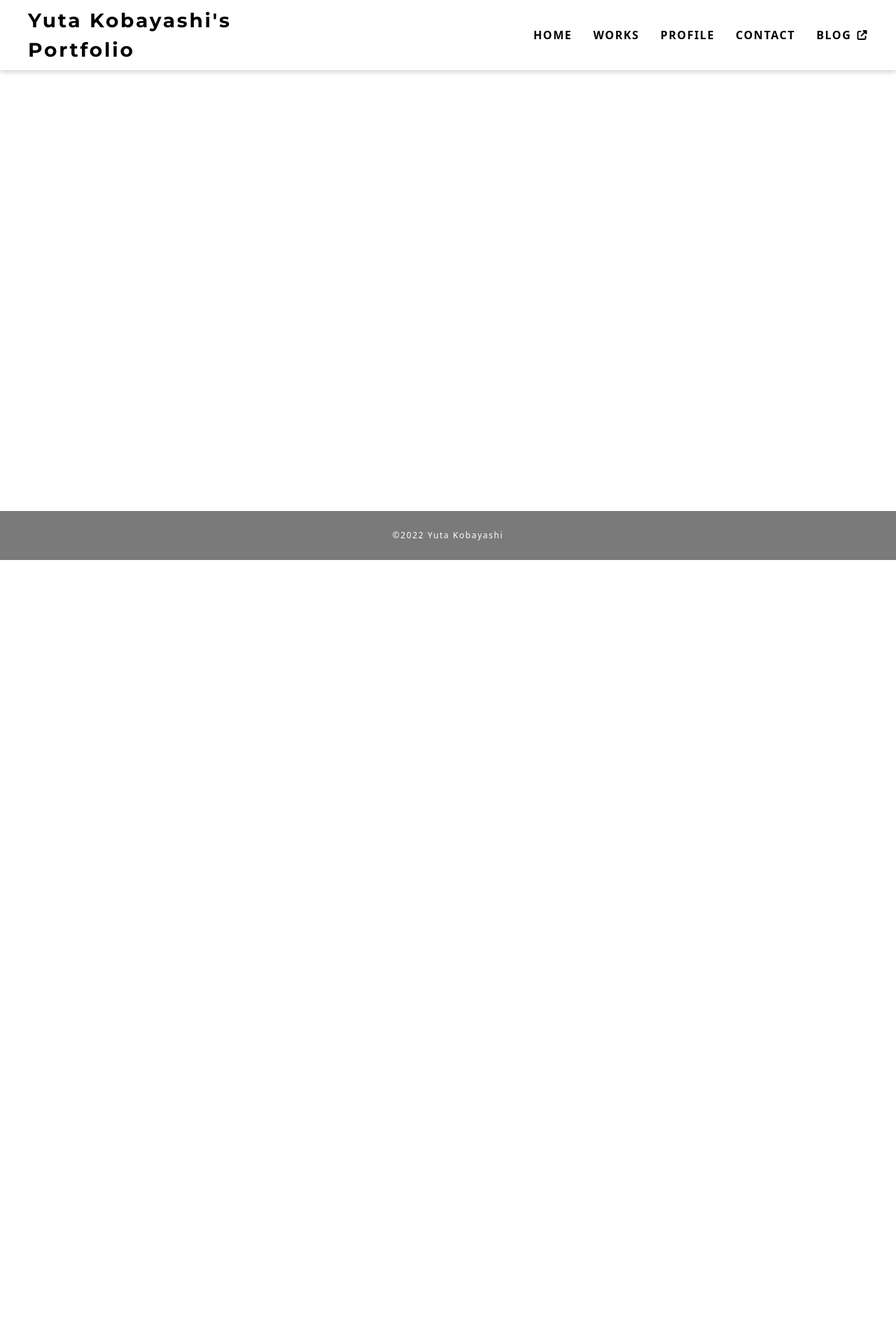
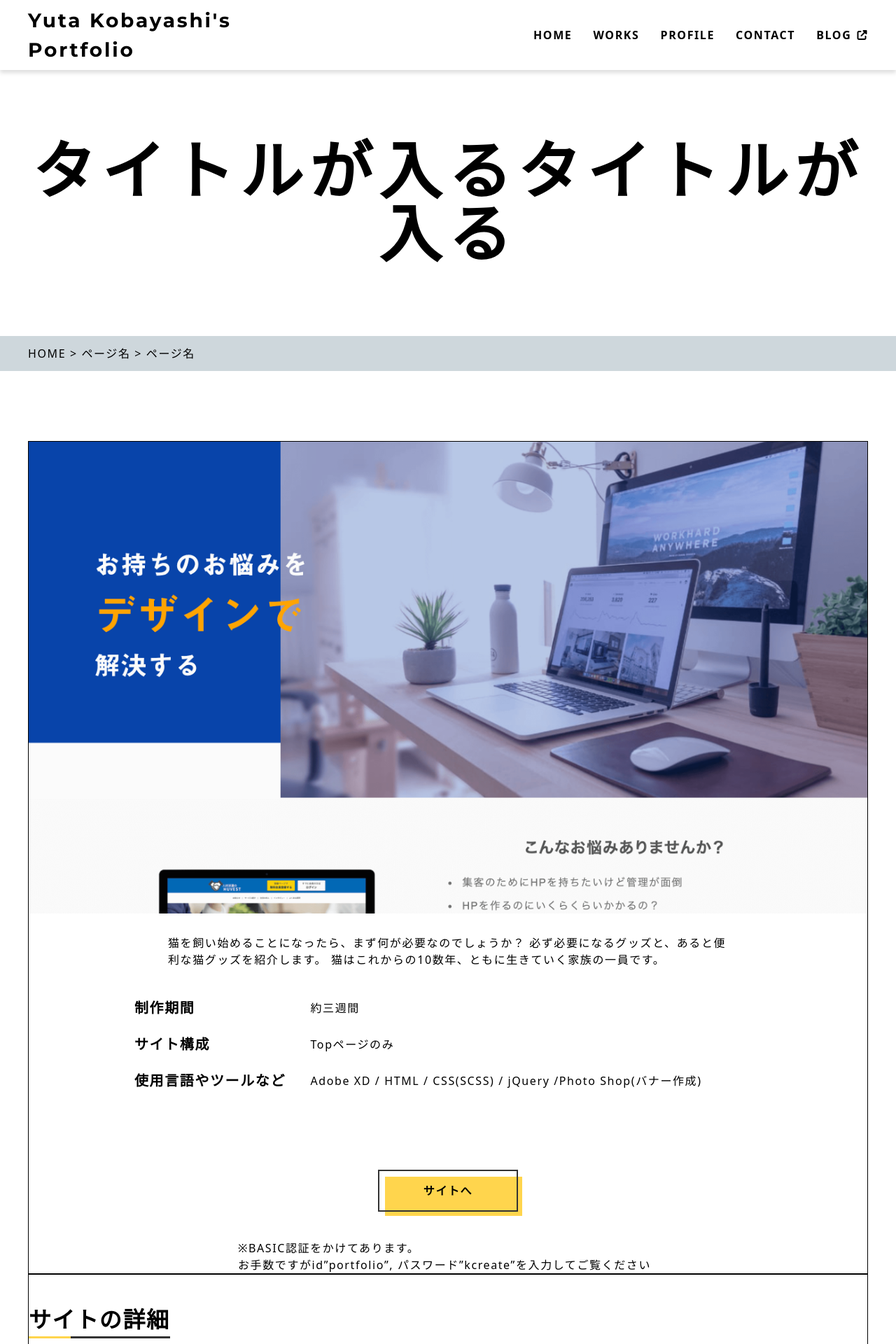
Before and after one commit to kbo580/my-portfolio-2022.7.25, a PHP site: page /single.html in a window 1280 px wide. Shown: the top 1920 px of the page at 70% size. Before the commit the page ends 800 px from the top, so only its background shows below. Run offline with PHP 8.4, Linux system fonts and the light colour scheme; some libraries are stand-ins or nearby versions; some web fonts are replaced.

Commit message:
listから修正

```diff
--- a/css/styles.css
+++ b/css/styles.css
@@ -957,6 +957,55 @@ span.wpcf7-not-valid-tip::before {
   }
 }
 /* -------------------------------------------- */
+/* single */
+/* -------------------------------------------- */
+.single__wrapper {
+  border: 1px solid #000;
+  padding: 40px 0;
+}
+.single__top {
+  border: 1px solid #000;
+}
+.single__explain {
+  max-width: 800px;
+  margin: 30px auto 0;
+}
+.single__attention {
+  max-width: 600px;
+  margin: 40px auto 0;
+}
+/* pc */
+.single-table {
+  width: 100%;
+  max-width: 900px;
+  margin: 30px auto 0;
+}
+.single-table__head {
+  padding: 10px 0;
+  text-align: left;
+  font-size: 1.25rem;
+}
+
+@media (max-width: 767px) {
+  /* sp */
+  .single-table__list, .single-table__head, .single-table__body {
+    display: block;
+  }
+  .single-table__list {
+    margin-top: 10px;
+  }
+  .single-table__head {
+    padding: 0;
+    font-size: 1rem;
+  }
+}
+/* -------------------------------------------- */
+/* contact */
+/* -------------------------------------------- */
+/* -------------------------------------------- */
+/* contact */
+/* -------------------------------------------- */
+/* -------------------------------------------- */
 /* ▼タブレット用デザインとして付け足すデザイン */
 /* -------------------------------------------- */
 /* ------------------------------------ */
--- a/css/styles.scss
+++ b/css/styles.scss
@@ -1167,6 +1167,97 @@ span.wpcf7-not-valid-tip {
   }
 }
 
+/* -------------------------------------------- */
+/* single */
+/* -------------------------------------------- */
+.single{
+  &__wrapper{
+    border: 1px solid #000;
+    padding: 40px 0;
+  }
+
+  &__top{
+    border: 1px solid #000;
+  }
+
+  &__explain{
+    max-width: 800px;
+    margin: 30px auto 0;
+  }
+
+
+  &__attention{
+    max-width: 600px;
+    margin: 40px auto 0;
+  }
+
+  &__detail{
+
+  }
+
+  &__point{
+
+  }
+}
+
+@media (min-width: 768px){
+  .single{
+    &__top{
+
+    }
+  }
+}
+
+// 説明
+/* pc */
+.single-table{
+  width: 100%;
+  max-width: 900px;
+  margin: 30px auto 0;
+
+  &__head{
+    padding: 10px 0;
+    text-align: left;
+    font-size: rem(20);
+  }
+}
+
+@media (max-width: 767px){
+  /* sp */
+  .single-table{
+    &__list,
+    &__head,
+    &__body{
+      display: block;
+    }
+
+    &__list{
+      margin-top: 10px;
+    }
+
+    &__head{
+      padding: 0;
+      font-size: rem(16);
+    }
+  }
+}
+
+/* -------------------------------------------- */
+/* contact */
+/* -------------------------------------------- */
+
+@media (min-width: 768px){
+
+}
+/* -------------------------------------------- */
+/* contact */
+/* -------------------------------------------- */
+
+@media (min-width: 768px){
+
+}
+
+
 
 /* -------------------------------------------- */
 /* ▼タブレット用デザインとして付け足すデザイン */
--- a/single.html
+++ b/single.html
@@ -57,6 +57,103 @@
   </header>
 
   <main>
+    <h2 class="heading-common page-heading en-title">タイトルが入るタイトルが入る</h2>
+
+    <div class="breadcrumbs">
+      <div class="breadcrumb_inner inner">
+        <span><a href="/">HOME</a></span> >
+        <span><a href="/">ページ名</a></span> >
+        <span>ページ名</span>
+      </div>
+    </div>
+    <!-- /breadcrumbs -->
+
+    <section class="single">
+      <div class="inner">
+        <div class="single__top">
+
+          <div class="single__thum thum">
+            <img src="images/k-create-top-image.png" alt="">
+          </div>
+          <p class="single__explain">猫を飼い始めることになったら、まず何が必要なのでしょうか？ 必ず必要になるグッズと、あると便利な猫グッズを紹介します。 猫はこれからの10数年、ともに生きていく家族の一員です。</p>
+
+          <table class="single-table">
+            <tr class="single-table__list">
+              <th class="single-table__head">制作期間</th>
+              <td class="single-table__body">約三週間</td>
+            </tr>
+
+            <tr class="single-table__list">
+              <th class="single-table__head">サイト構成</th>
+              <td class="single-table__body">Topページのみ</td>
+            </tr>
+
+            <tr class="single-table__list">
+              <th class="single-table__head">使用言語やツールなど</th>
+              <td class="single-table__body">Adobe XD / HTML / CSS(SCSS) / jQuery /Photo Shop(バナー作成)</td>
+            </tr>
+          </table>
+
+          <a href="" class="btn btn--pageChange mt-70">サイトへ</a>
+
+          <p  class="single__attention">※BASIC認証をかけてあります。<br>お手数ですがid”portfolio”, パスワード”kcreate”を入力してご覧ください</p>
+        </div>
+        <!-- /single__top -->
+
+        <div class="single__detail single__wrapper">
+          <h3 class="sec-sub-heading">サイトの詳細</h3>
+
+          <table class="single-table">
+            <tr class="single-table__list">
+              <th class="single-table__head">サイト制作の概要</th>
+              <td class="single-table__body">既卒者、転職者向けの人材派遣会社のWebサイト</td>
+            </tr>
+
+            <tr class="single-table__list">
+              <th class="single-table__head">ターゲットの基本情報</th>
+              <td class="single-table__body">・20代から30代を軸とした既卒者、転職者</td>
+              <td class="single-table__body">・20代から30代を軸とした既卒者、転職者</td>
+              <td class="single-table__body">・20代から30代を軸とした既卒者、転職者</td>
+              <td class="single-table__body">
+              </td>
+            </tr>
+
+            <tr class="single-table__list">
+              <th class="single-table__head">ゴール</th>
+              <td class="single-table__body">Webサイトを通じて登録者を増やす</td>
+            </tr>
+
+            <tr class="single-table__list">
+              <th class="single-table__head">ゴールまでのポイント</th>
+              <td class="single-table__body">・Webサイトを通じて登録者を増やす</td>
+              <td class="single-table__body">・製作実績をTopページに配置することでどのようなことができるかアピールする</td>
+              <td class="single-table__body">・20代から30代を軸とした既卒者、転職者</td>
+            </tr>
+          </table>
+
+        </div>
+        <!-- /single__detail -->
+
+        <div class="single__point single__wrapper">
+          <h3 class="sec-sub-heading">サイト制作のポイント</h3>
+
+          <div class="point">
+            <div class="screen">
+              <img src="images/k-create-screen .png" alt="">
+            </div>
+
+            <div>
+
+            </div>
+          </div>
+        </div>
+
+
+
+      </div>
+      <!-- /inner -->
+
+    </section>
 
   </main>
 
```
Also changed, not shown: 1 other file.
